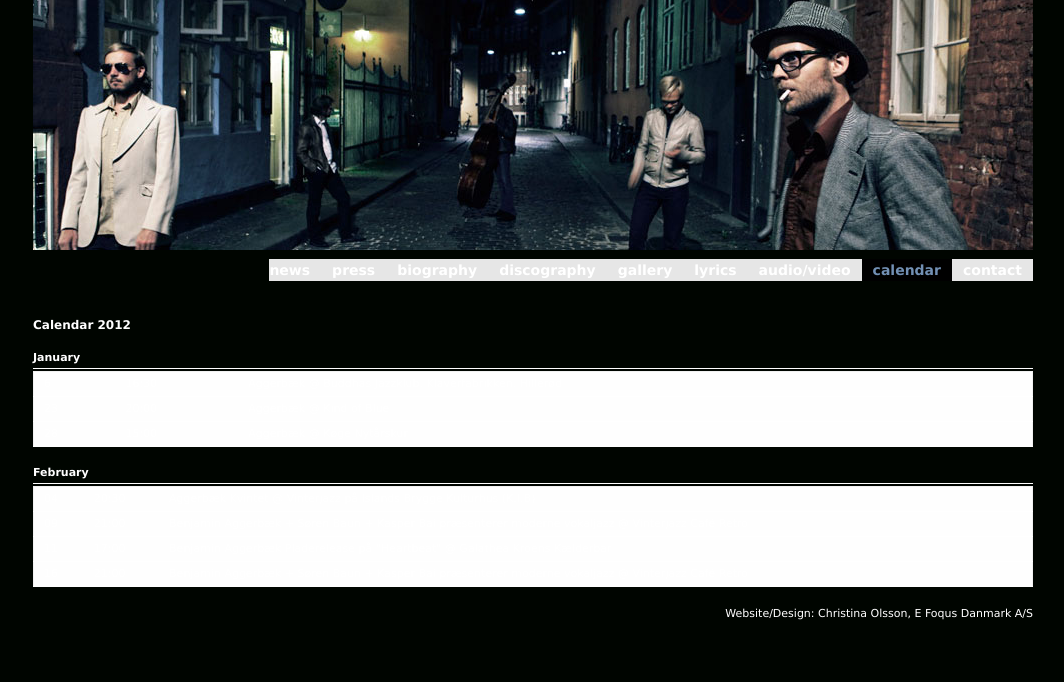
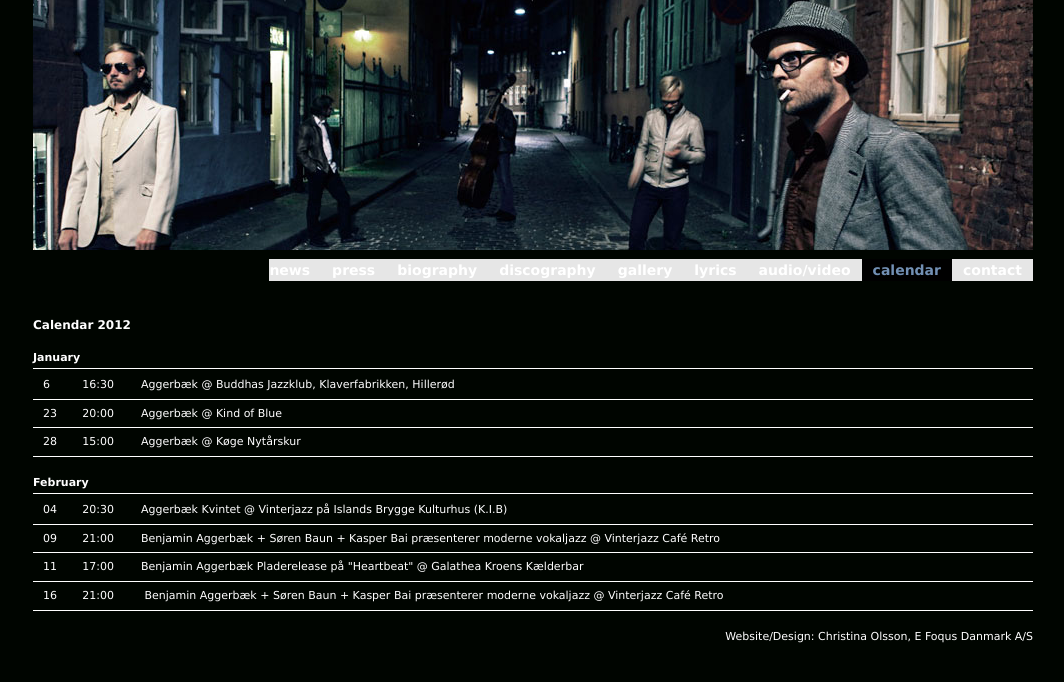
Before and after one commit to stavnstrup/aggerbaek.dk, a PHP site: page /calendar.html in a window 1280 px wide. Shown: the part 73-755 px from the top of the page, without its empty margins (107-1171 px from the left). Run offline with PHP 8.4, Linux system fonts and the light colour scheme; some libraries are stand-ins or nearby versions.

Commit message:
Replace crappy markup

```diff
--- a/calendar.html
+++ b/calendar.html
@@ -68,32 +68,26 @@
     <div class="twelve columns">
       <h5>Calendar 2012</h5>
 
+
+
       <div class="month">
         <h6>January</h6>
-        <table>
-          <tr><td>6</td><td>16:30</td><td>Aggerbæk @ Buddhas Jazzklub, Klaverfabrikken, Hillerød</td></tr>
-          <tr><td class="hr" colspan="3"></td></tr>
-          <tr><td>23</td><td>20:00</td><td>Aggerbæk @ Kind of Blue</td></tr>
-          <tr><td class="hr" colspan="3"></td></tr>
-          <tr><td>28</td><td>15:00</td><td>Aggerbæk @ Køge Nytårskur</td></tr>
-          <tr><td class="hr" colspan="3"></td></tr>
-        </table>
+        <ul>
+          <li><span class="day">6</span><span class="time">16:30</span>Aggerbæk @ Buddhas Jazzklub, Klaverfabrikken, Hillerød</li>
+          <li><span class="day">23</span><span class="time">20:00</span>Aggerbæk @ Kind of Blue</li>
+          <li><span class="day">28</span><span class="time">15:00</span>Aggerbæk @ Køge Nytårskur</li>
+        </ul>
       </div>
 
       <div class="month">
         <h6>February</h6>
-        <table cellpadding="0">
-          <tr><td>04</td><td>20:30</td><td>Aggerbæk Kvintet @ Vinterjazz på Islands Brygge Kulturhus (K.I.B)</td></tr>
-          <tr><td class="hr" colspan="3"></td></tr>
-          <tr><td>09</td><td>21:00</td>
-              <td>Benjamin Aggerbæk + Søren Baun + Kasper Bai præsenterer moderne vokaljazz @ Vinterjazz Café Retro</td></tr>
-          <tr><td class="hr" colspan="3"></td></tr>
-          <tr><td>11</td><td>17:00</td><td>Benjamin Aggerbæk Pladerelease på "Heartbeat" @ Galathea Kroens Kælderbar</td></tr>
-          <tr><td class="hr" colspan="3"></td></tr>
-          <tr><td>16</td><td>21:00</td>
-              <td>Benjamin Aggerbæk + Søren Baun + Kasper Bai præsenterer moderne vokaljazz @ Vinterjazz Café Retro</td></tr>
-          <tr><td class="hr" colspan="3"></td></tr>
-        </table>
+        <ul>
+          <li><span class="day">04</span><span class="time">20:30</span>Aggerbæk Kvintet @ Vinterjazz på Islands Brygge Kulturhus (K.I.B)</span></li>
+          <li><span class="day">09</span><span class="time">21:00</span>Benjamin Aggerbæk + Søren Baun + Kasper Bai præsenterer moderne vokaljazz @ Vinterjazz Café Retro</li>
+          <li><span class="day">11</span><span class="time">17:00</span>Benjamin Aggerbæk Pladerelease på "Heartbeat" @ Galathea Kroens Kælderbar</li>
+          <li><span class="day">16</span><span class="time">21:00</span>
+          Benjamin Aggerbæk + Søren Baun + Kasper Bai præsenterer moderne vokaljazz @ Vinterjazz Café Retro</li>
+        </ul>
       </div>
     </div>
   </div>
--- a/scss/aggerbaek.scss
+++ b/scss/aggerbaek.scss
@@ -114,19 +114,20 @@
         border-bottom: 1px solid white;
         margin-bottom: 2px;
     }
-    table {
-        border: 0;
-        background-color: #000500;
-        width: 100%;
+
+    li {
+        padding: 5px 10px;
+        border-bottom: 1px solid white;
+        list-style-type: none;
     }
-    td {
-        color: white;
-        border: 0;
-        padding: 3px 10px;
+    span.day {
+        display: inline-block;
+        width: 4%;
     }
-    td.hr {
-        padding: 0;
-        border-bottom: 1px solid white;
+
+    span.time {
+        display: inline-block;
+        width: 6%;
     }
 }
 
```
Also changed, not shown: css/aggerbaek.css.
